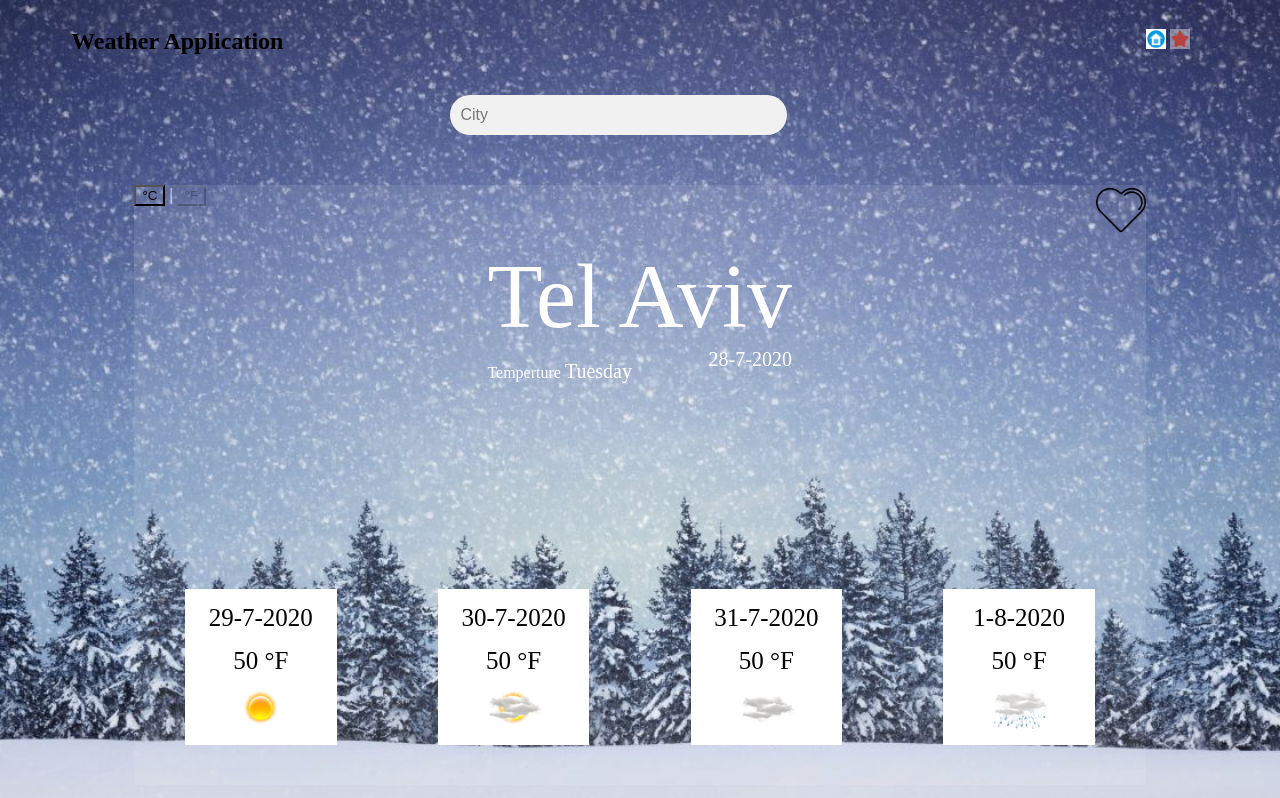
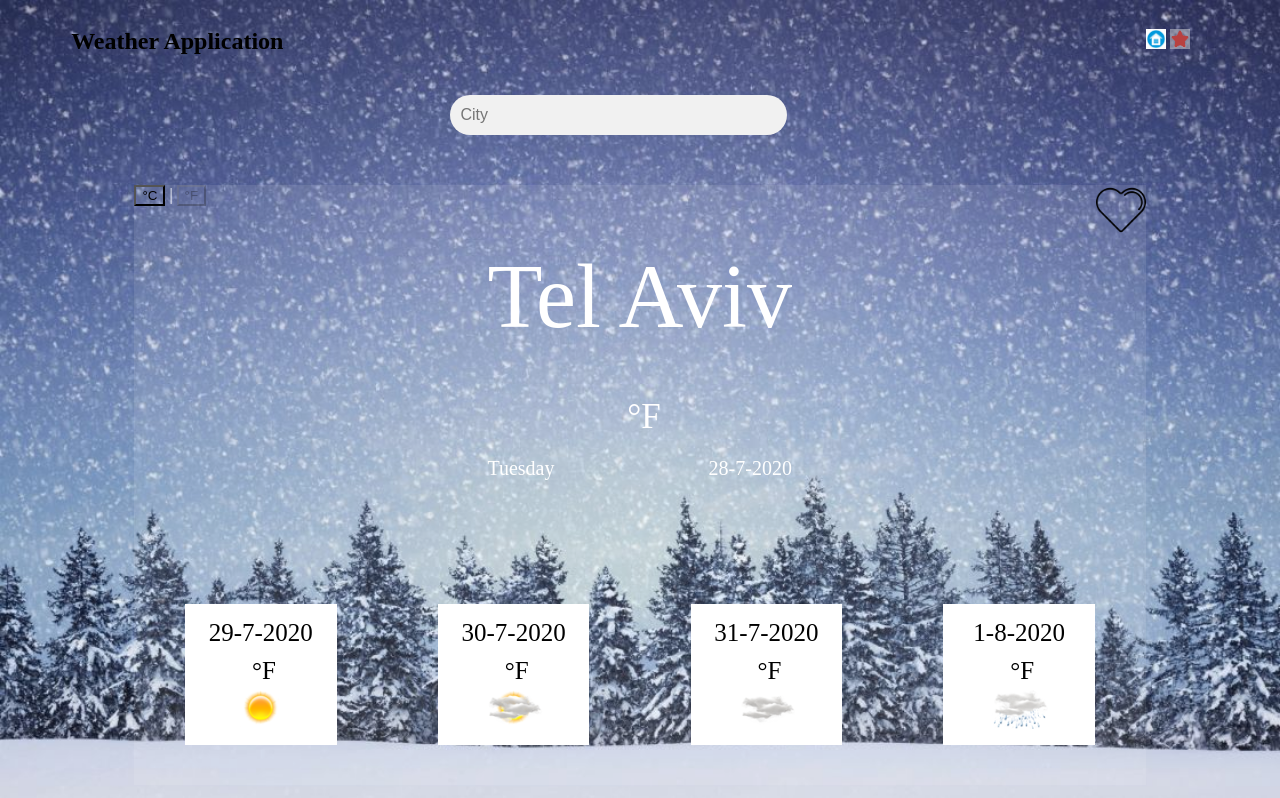
Before and after one commit to mahosh/WeatherReport-Maor-Berkover, a plain HTML site: page index.html in a window 1280 px wide. Drawn offline with Linux system fonts and the light colour scheme; no server answers.

Commit message:
html temperture handling

```diff
--- a/index.html
+++ b/index.html
@@ -39,35 +39,39 @@
                     </div>
                     <div id="cityBlock">
                         <p id="cityName">Tel Aviv</p>
-                        <p id="temperture">Temperture</p>
+                        <div id="tempContainer">
+                            <p id="temperture"></p>
+                            <span class="showFehrenheit active">°F</span>
+                            <span class="showCelcius">°C</span>
+                        </div>
                         <span id="currentDay">currentDay</span>
                         <span id="currentDate">currentDate</span>
                     </div>
                     <div id="weekReport">
                         <div id="day1" class="day">
                             <p id="dateOfDay1" class="dayOfTheWeek">Day</p>
-                            <p class="tempertureOfDay">50</p>
+                            <p id="day1Temp" class="tempertureOfDay"></p>
                             <span class="showFehrenheit active">°F</span>
                             <span class="showCelcius">°C</span>
                             <p><img src="Assests/Icons/Sunny.png"></p>
                         </div>
                         <div id="day2" class="day">
                             <p id="dateOfDay2" class="dayOfTheWeek">Day</p>
-                            <p class="tempertureOfDay">50</p>
+                            <p id="day2Temp" class="tempertureOfDay"></p>
                             <span class="showFehrenheit active">°F</span>
                             <span class="showCelcius">°C</span>
                             <p><img src="Assests/Icons/PartialyCloudy.png"></p>
                         </div>
                         <div id="day3" class="day">
                             <p id="dateOfDay3" class="dayOfTheWeek">Day</p>
-                            <p class="tempertureOfDay">50</p>
+                            <p id="day3Temp" class="tempertureOfDay"></p>
                             <span class="showFehrenheit active">°F</span>
                             <span class="showCelcius">°C</span>
                             <p><img src="Assests/Icons/Cloudy.png"></p>
                         </div>
                         <div id="day4" class="day">
                             <p id="dateOfDay4" class="dayOfTheWeek">Day</p>
-                            <p class="tempertureOfDay">50</p>
+                            <p id="day4Temp" class="tempertureOfDay"></p>
                             <span class="showFehrenheit active">°F</span>
                             <span class="showCelcius">°C</span>
                             <p><img src="Assests/Icons/Rain.png"></p>
```
